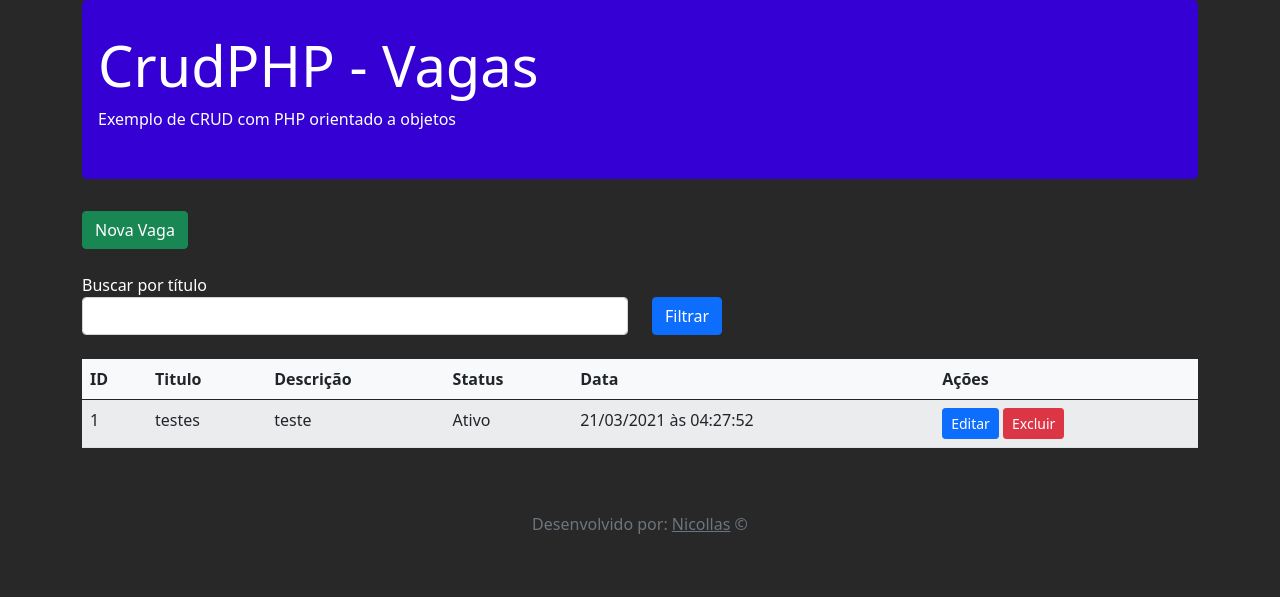
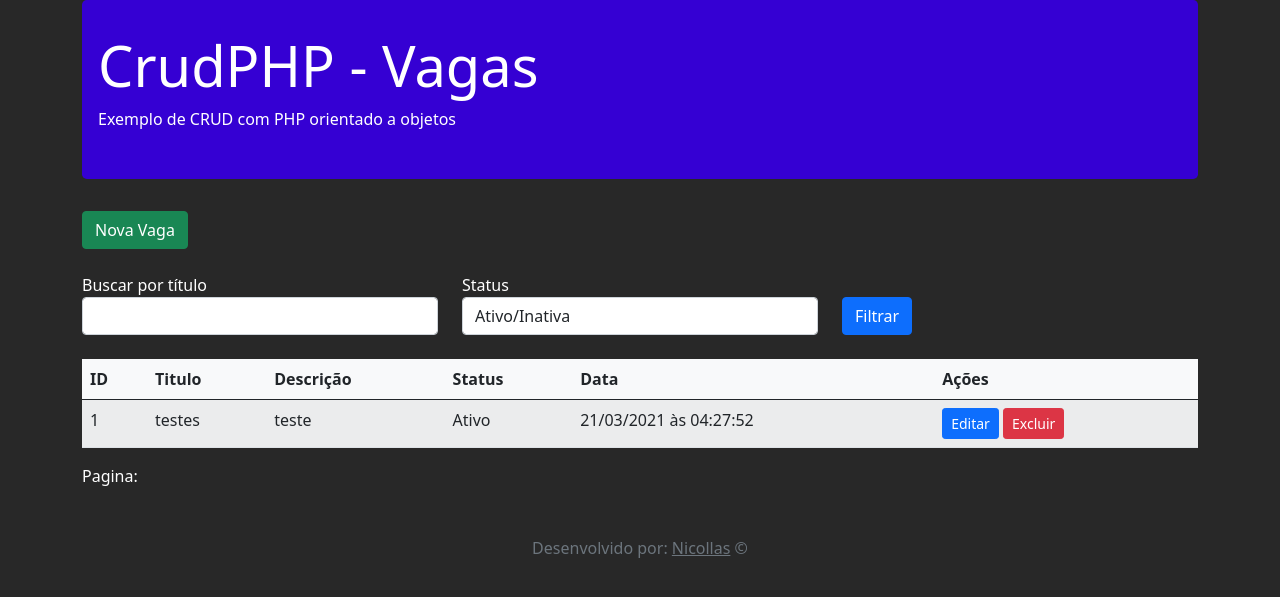
Before and after one commit to nicollaspetrelli/crudphp-poo, a PHP site: page /index.php?pagina=Vaga in a window 1280 px wide. Shown: the top 597 px of the page. Run offline with PHP 8.4, Linux system fonts and the light colour scheme; data comes from the database, SQL or seed files in the repository.

Commit message:
Add busca, filtros e paginação

```diff
--- a/app/Db/Database.php
+++ b/app/Db/Database.php
@@ -5,7 +5,8 @@ namespace NicollasDev\Db;
 use \PDO;
 use \PDOException;
 
-class Database {
+class Database
+{
     const HOST = 'localhost';
     const DBNAME = 'dev_vagas';
     const USER = 'root';
--- /dev/null
+++ b/app/Db/Pagination.php
@@ -0,0 +1,91 @@
+<?php
+
+namespace NicollasDev\Db;
+
+class Pagination
+{
+    /**
+     * Numero máximo de registros por página
+     *
+     * @var integer
+     */
+    private $limit;
+
+    /**
+     * Quantidade total de resultado do banco
+     *
+     * @var integer
+     */
+    private $results;
+
+    /**
+     * Quantidade de páginas
+     *
+     * @var integer
+     */
+    private $pages;
+
+    /**
+     * Página atual
+     *
+     * @var integer
+     */
+    private $currentPage;
+
+    /**
+     * Construtor da pagina
+     *
+     * @param integer $results
+     * @param integer $currentPage
+     * @param integer $limit
+     */
+    public function __construct($results, $currentPage = 1, $limit = 10)
+    {
+        $this->results     = $results;
+        $this->limit       = $limit;
+        $this->currentPage = (is_numeric($currentPage) and $currentPage > 0) ? $currentPage : 1;
+        $this->calculate();
+    }
+
+    /**
+     * Método reponsável por calcular a páginação
+     *
+     * @return void
+     */
+    private function calculate()
+    {
+        // Calcula o total de páginas
+        $this->pages = $this->results > 0 ? ceil($this->results / $this->limit) : 1;
+
+        // Verifica se a página atual não exede o número de páginas
+        $this->currentPage = $this->currentPage <= $this->pages ? $this->currentPage : $this->pages;
+    }
+
+    /**
+     * Retorna a cláusula limit para a query SQL
+     *
+     * @return string
+     */
+    public function getLimit()
+    {
+        $offset = ($this->limit * ($this->currentPage - 1));
+        return $offset.','.$this->limit;
+    }
+
+    public function getPages()
+    {
+        // Não Retorna Páginas
+        if ($this->pages == 1) return [];
+
+        // Páginas
+        $paginas = [];
+        for ($i=1; $i <= $this->pages; $i++) {
+            $paginas[] = [
+                'pagina' => $i,
+                'atual'  => $i == $this->currentPage
+            ];
+        }
+
+        return $paginas;
+    }
+}
--- a/app/Entity/Vaga.php
+++ b/app/Entity/Vaga.php
@@ -77,6 +77,17 @@ class Vaga {
     }
 
     /**
+     * Calcula a quantidade de Vagas
+     *
+     * @param string $where
+     * @return integer
+     */
+    public static function getQuantidadeVagas($where = null)
+    {
+        return (new Database('vagas'))->select($where, null, null, 'COUNT(*) as quantidade')->fetchObject()->quantidade;
+    }
+
+    /**
      * Método responsável por cadastrar uma nova vaga no banco
      * @return boolean
      */
--- a/includes/listagem.php
+++ b/includes/listagem.php
@@ -39,6 +39,24 @@
     }
 
     $resultados = strlen($resultados) ? $resultados : '<tr><td colspan="6" class="text-center">Nenhuma vaga encontrada!</td></tr>';
+
+    // Paginação
+
+    unset($_GET['status']);
+    unset($_GET['pagina']);
+    $gets = http_build_query($_GET); // Retorna o padrão de URL
+
+    $paginacao = '';
+    $paginas = $pagination->getPages();
+
+    foreach($paginas as $key => $pagina){
+
+        $class = $pagina['atual'] ? 'btn-primary' : 'btn-light';
+
+        $paginacao .= '<a class="btn '.$class.' mx-1" href="?pagina='.$pagina['pagina'].'&'.$gets.'">'.$pagina['pagina'].'</a>';
+    }
+
+    $paginacao = '<span>Pagina: <span>' . $paginacao;
 ?>
 
 <main>
@@ -53,8 +71,16 @@
         <form method="get">
             <div class="row my-4">
                 <div class="col">
-                    <label for="">Buscar por título</label>
-                    <input type="text" name="busca" class="form-control">
+                    <label>Buscar por título</label>
+                    <input type="text" name="busca" class="form-control" value="<?=$busca?>">
+                </div>
+                <div class="col">
+                    <label>Status</label>
+                    <select name="filtroStatus" class="form-control">
+                        <option value="">Ativo/Inativa</option>
+                        <option value="s" <?= $filtroStatus == 's' ? 'selected' : '' ?>>Ativo</option>
+                        <option value="n" <?= $filtroStatus == 'n' ? 'selected' : '' ?>>Inativo</option>
+                    </select>
                 </div>
                 <div class="col d-flex align-items-end">
                     <button type="submit" class="btn btn-primary">Filtrar</button>
@@ -78,4 +104,8 @@
             </tbody>
         </table>
     </section>
+
+    <section>
+        <?=$paginacao?>
+    </section>
 </main>
--- a/index.php
+++ b/index.php
@@ -3,8 +3,35 @@
 require_once __DIR__.'/vendor/autoload.php';
 
 use \NicollasDev\Entity\Vaga;
+use \NicollasDev\Db\Pagination;
 
-$vagas = Vaga::getVagas();
+// Busca
+$busca = filter_input(INPUT_GET, 'busca', FILTER_SANITIZE_STRING);
+
+// Filtro de Status
+$filtroStatus = filter_input(INPUT_GET, 'filtroStatus', FILTER_SANITIZE_STRING);
+$filtroStatus = in_array($filtroStatus, ['s','n']) ? $filtroStatus : '';
+
+// Condições SQL
+$condicoes = [
+    strlen($busca) ? 'titulo LIKE "%'.str_replace(' ','%', $busca).'%"' : null,
+    strlen($filtroStatus) ? 'ativo = "'.$filtroStatus.'"' : null
+];
+
+// Remove posições vazias do array
+$condicoes = array_filter($condicoes);
+
+// Clausula WHERE
+$where = implode(' AND ', $condicoes);
+
+// Quantidade total de Vagas
+$quantidadeVagas = Vaga::getQuantidadeVagas($where);
+
+// Calculo de Paginação
+$pagination = new Pagination($quantidadeVagas, $_GET['pagina'] ?? 1, 5);
+
+// Obtem as Vagas
+$vagas = Vaga::getVagas($where, null, $pagination->getLimit());
 
 require_once __DIR__.'/includes/header.php';
 require_once __DIR__.'/includes/listagem.php';
```
